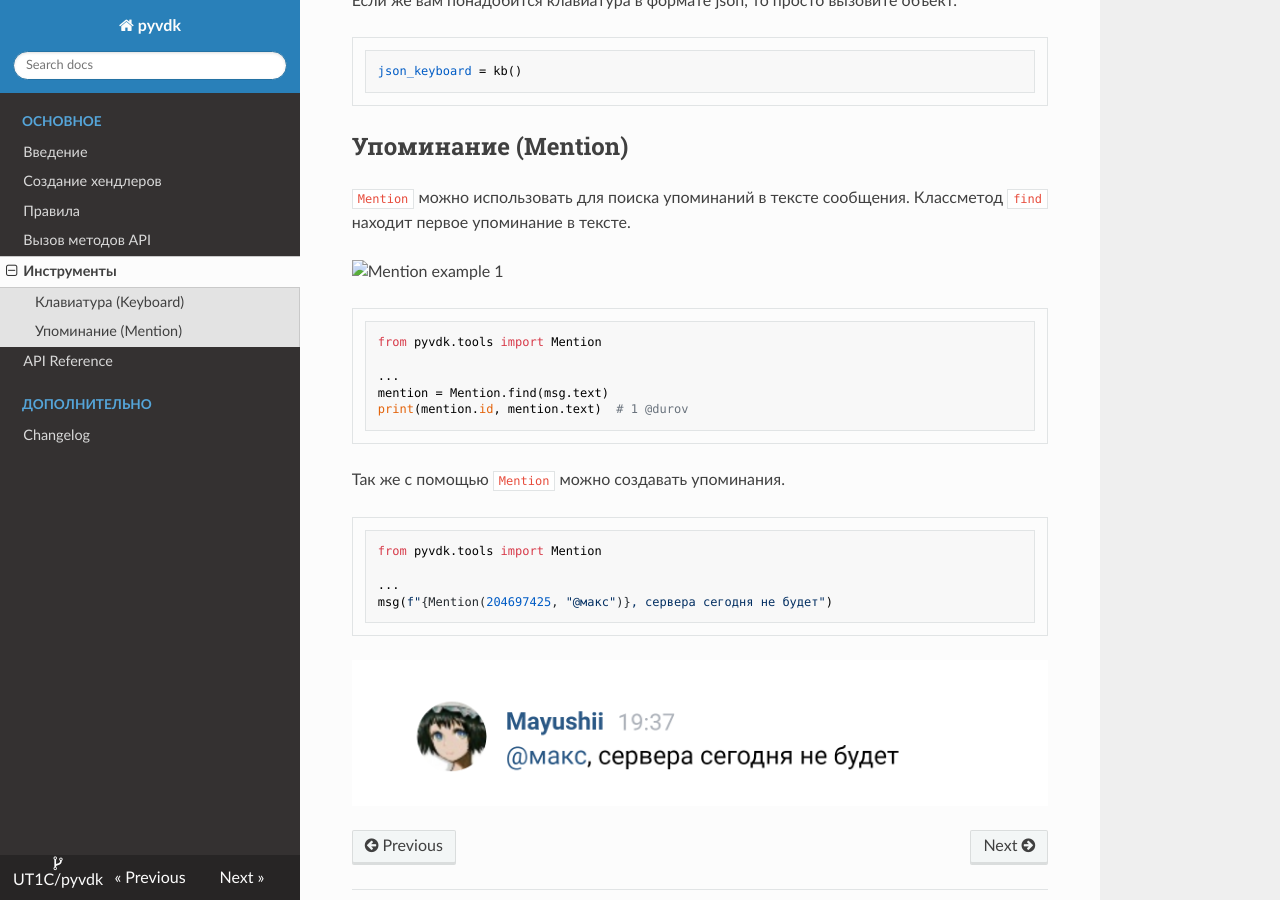
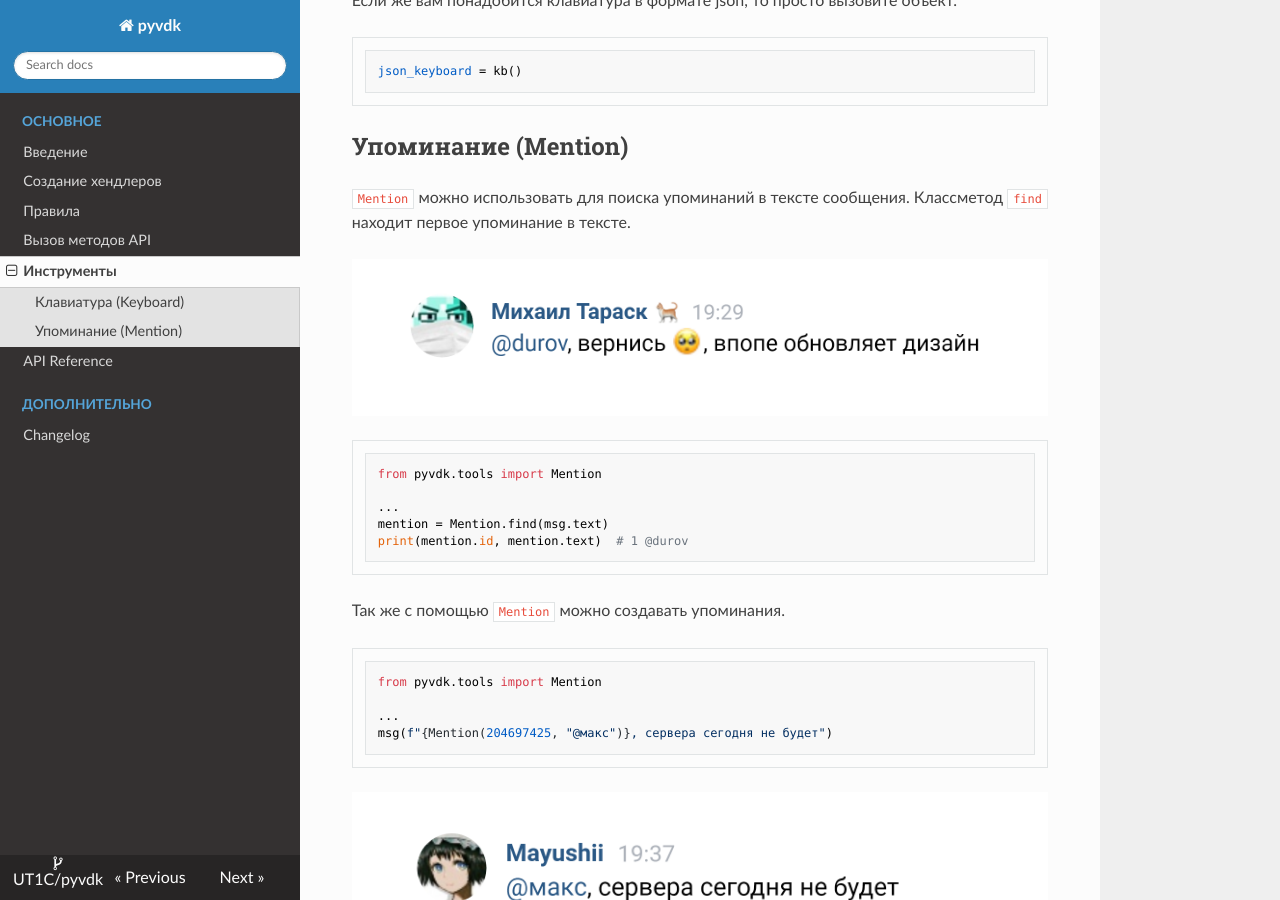
Before and after one commit to UT1C/pyvdk, an MkDocs documentation site: the page built from docs/tools.md, in a window 1280 px wide and 900 px high, scrolled down 2138 px. Built offline with MkDocs 1.6.1, drawn with Linux system fonts in a browser that asks for light colours; nearby versions of some CDN libraries.

Commit message:
images fix

````diff
--- a/docs/tools.md
+++ b/docs/tools.md
@@ -85,7 +85,7 @@ json_keyboard = kb()
 
 `Mention` можно использовать для поиска упоминаний в тексте сообщения. Классметод `find` находит первое упоминание в тексте.
 
-![Mention example 1](assets\mention_example1.png)
+![Mention example 1](assets/mention_example1.png)
 ```python
 from pyvdk.tools import Mention
 
````
